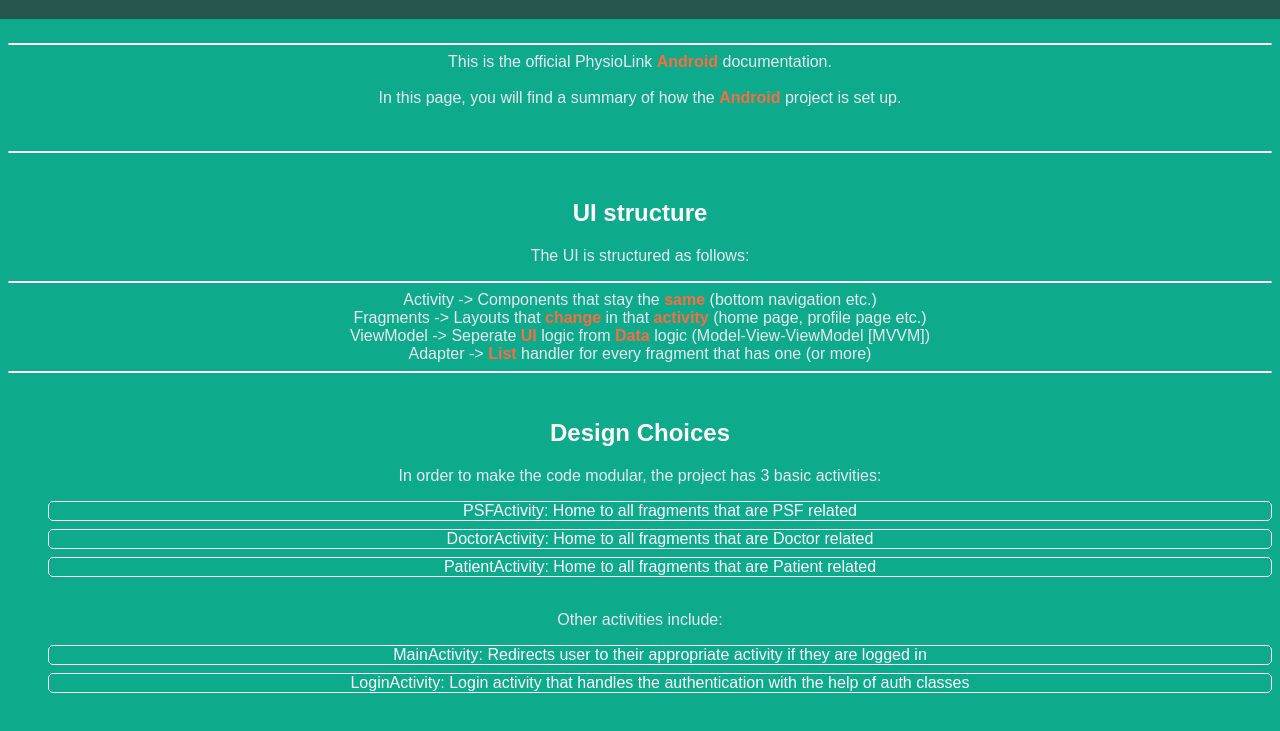
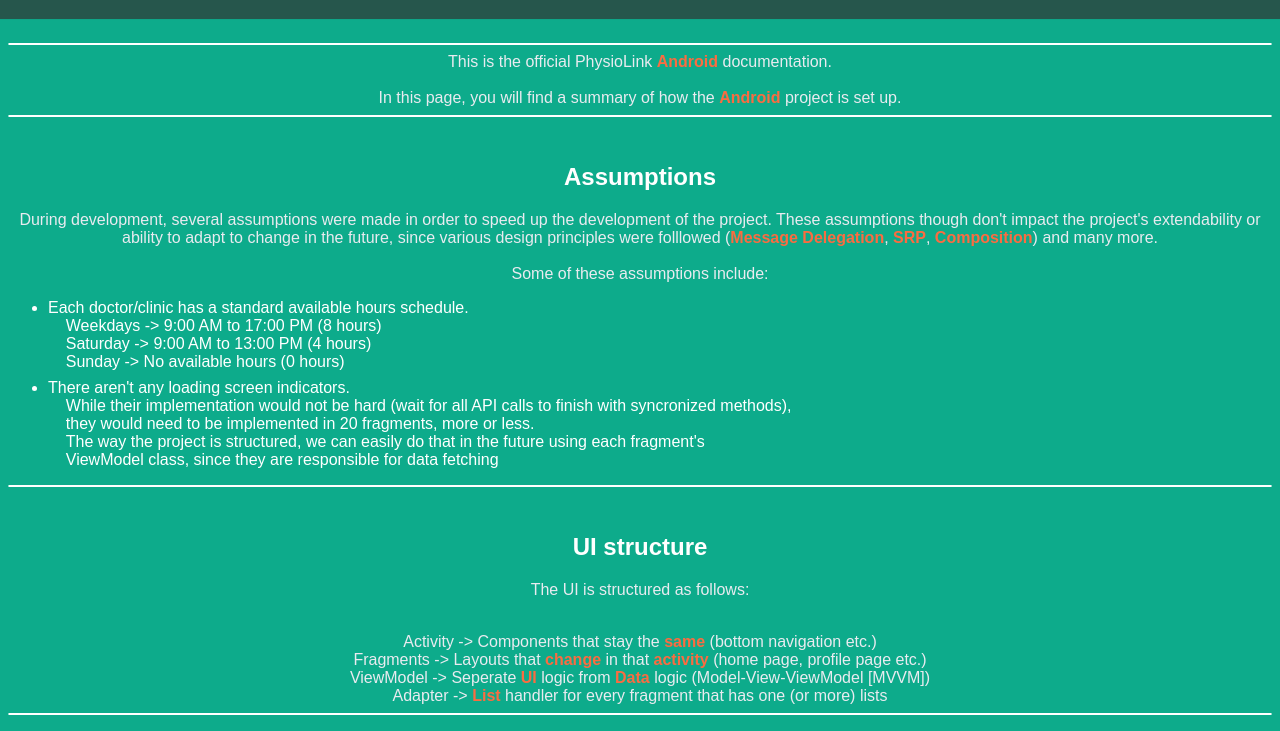
Before and after one commit to setokk/PhysioLink-Backend, a website: page documentation/mobile-documentation.html in a window 1280 px wide. Shown: the part 69-800 px from the top of the page. Drawn offline with Linux system fonts and the light colour scheme.

Commit message:
Update android documentation

```diff
--- a/documentation/mobile-documentation.html
+++ b/documentation/mobile-documentation.html
@@ -39,11 +39,6 @@
     main h1
     {
         font-size: 1.6rem;
-    }
-
-    main ul
-    {
-        list-style: none;
     }
 
     #homepage
@@ -106,10 +101,6 @@
     {
         user-select: none;
         color: white;
-        border-width: 1px;
-        border-style: solid;
-        border-radius: 5px;
-        border-color: white;
         margin-bottom: 8px;
         transition: color 300ms;
     }
@@ -177,27 +168,63 @@
             <br><br>
             In this page, you will find a summary of how the <span class="highlighted">Android</span> project is set up.
         </div>
+        <hr>
+        <br>
+        <div class="center-part">
+            <h2>Assumptions</h2>
+            <p>During development, several assumptions were made in order
+                to speed up the development of the project.
+                These assumptions though don't impact the project's extendability or
+                ability to adapt to change in the future, since various design principles
+                were folllowed (<span class="highlighted">Message Delegation</span>,
+                <span class="highlighted">SRP</span>, <span class="highlighted">Composition</span>)
+                and many more.
                 <br>
                 <br>
+                Some of these assumptions include:
+            </p>
+        </div>
+        <ul>
+            <li>Each doctor/clinic has a standard available hours schedule.
+                <br>
+                &nbsp;&nbsp;&nbsp;&nbsp;Weekdays -> 9:00 AM to 17:00 PM (8 hours)
+                <br>
+                &nbsp;&nbsp;&nbsp;&nbsp;Saturday -> 9:00 AM to 13:00 PM (4 hours)
+                <br>
+                &nbsp;&nbsp;&nbsp;&nbsp;Sunday -> No available hours (0 hours)
+            </li>
+            <li>
+                There aren't any loading screen indicators.
+                <br>
+                &nbsp;&nbsp;&nbsp;&nbsp;While their implementation would not be hard (wait for all API calls to finish with syncronized methods),
+                <br>
+                &nbsp;&nbsp;&nbsp;&nbsp;they would need to be implemented in 20 fragments, more or less.
+                <br>
+                &nbsp;&nbsp;&nbsp;&nbsp;The way the project is structured, we can easily do that in the future using each fragment's
+                <br>
+                &nbsp;&nbsp;&nbsp;&nbsp;ViewModel class, since they are responsible for data fetching
+            </li>
+        </ul>
         <hr>
         <br>
         <div class="center-part">
             <h2>UI structure</h2>
             <p>The UI is structured as follows:</p>
-            <hr>
+            <br>
             Activity -> Components that stay the <span class="highlighted">same</span> (bottom navigation etc.)
         <br>
         Fragments -> Layouts that <span class="highlighted">change</span> in that <span class="highlighted">activity</span> (home page, profile page etc.)
         <br>
         ViewModel -> Seperate <span class="highlighted">UI</span> logic from <span class="highlighted">Data</span> logic (Model-View-ViewModel [MVVM])
         <br>
-        Adapter -> <span class="highlighted">List</span> handler for every fragment that has one (or more)
+        Adapter -> <span class="highlighted">List</span> handler for every fragment that has one (or more) lists
             <hr>
         </div>
         <br>
         <div class="center-part">
             <h2>Design Choices</h2>
             In order to make the code modular, the project has 3 basic activities:
+        </div>
         <br>
         <ul>
             <li>PSFActivity: Home to all fragments that are PSF related</li>
@@ -205,12 +232,13 @@
             <li>PatientActivity: Home to all fragments that are Patient related</li>
         </ul>
         <br>
+        <div class="center-part">
             Other activities include:
+        </div>
         <ul>
             <li>MainActivity: Redirects user to their appropriate activity if they are logged in</li>
             <li>LoginActivity: Login activity that handles the authentication with the help of auth classes</li>
         </ul>
-        </div>
         <br>
         <hr>
         <br>
```
Lines whose indentation alone changed are shown as unchanged.
